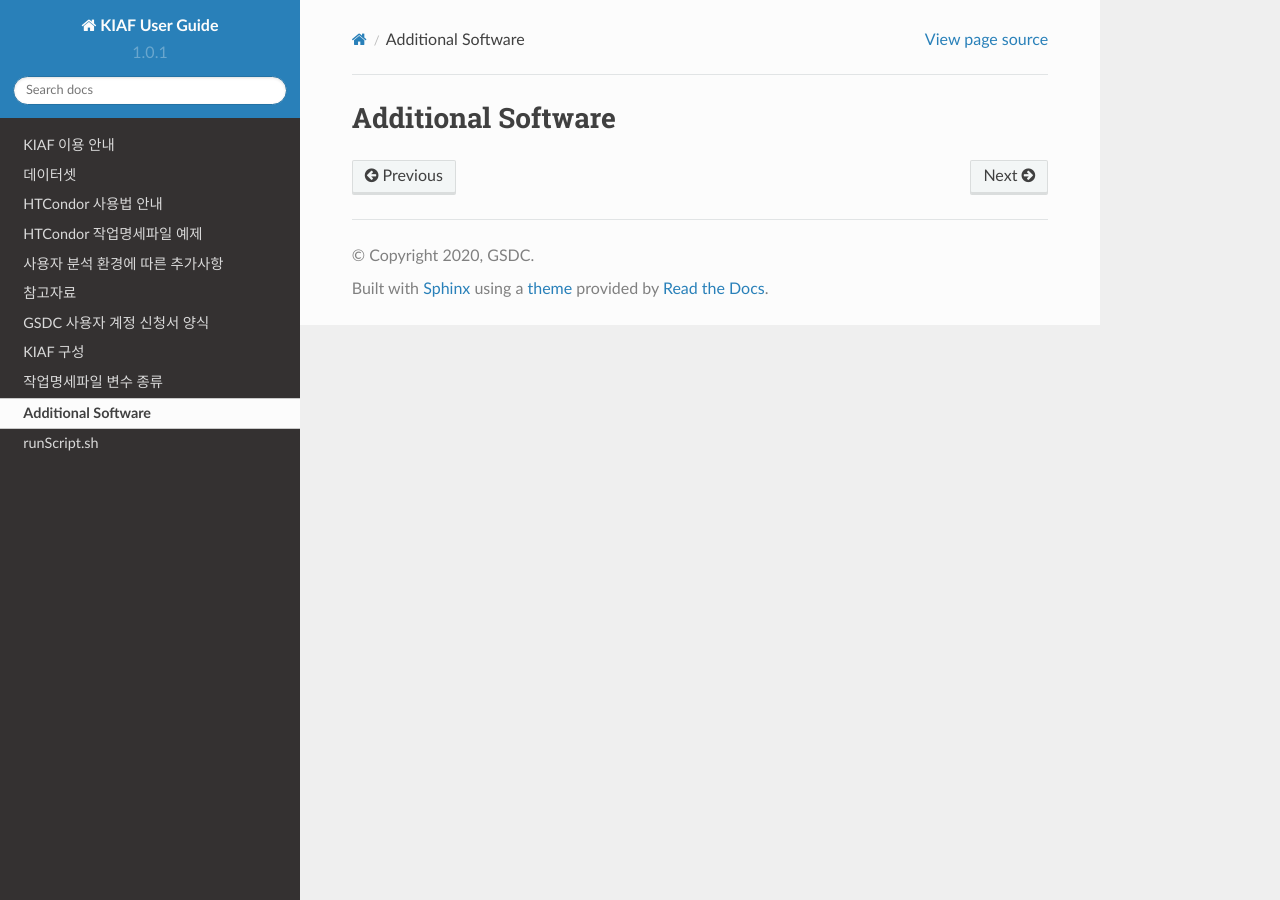
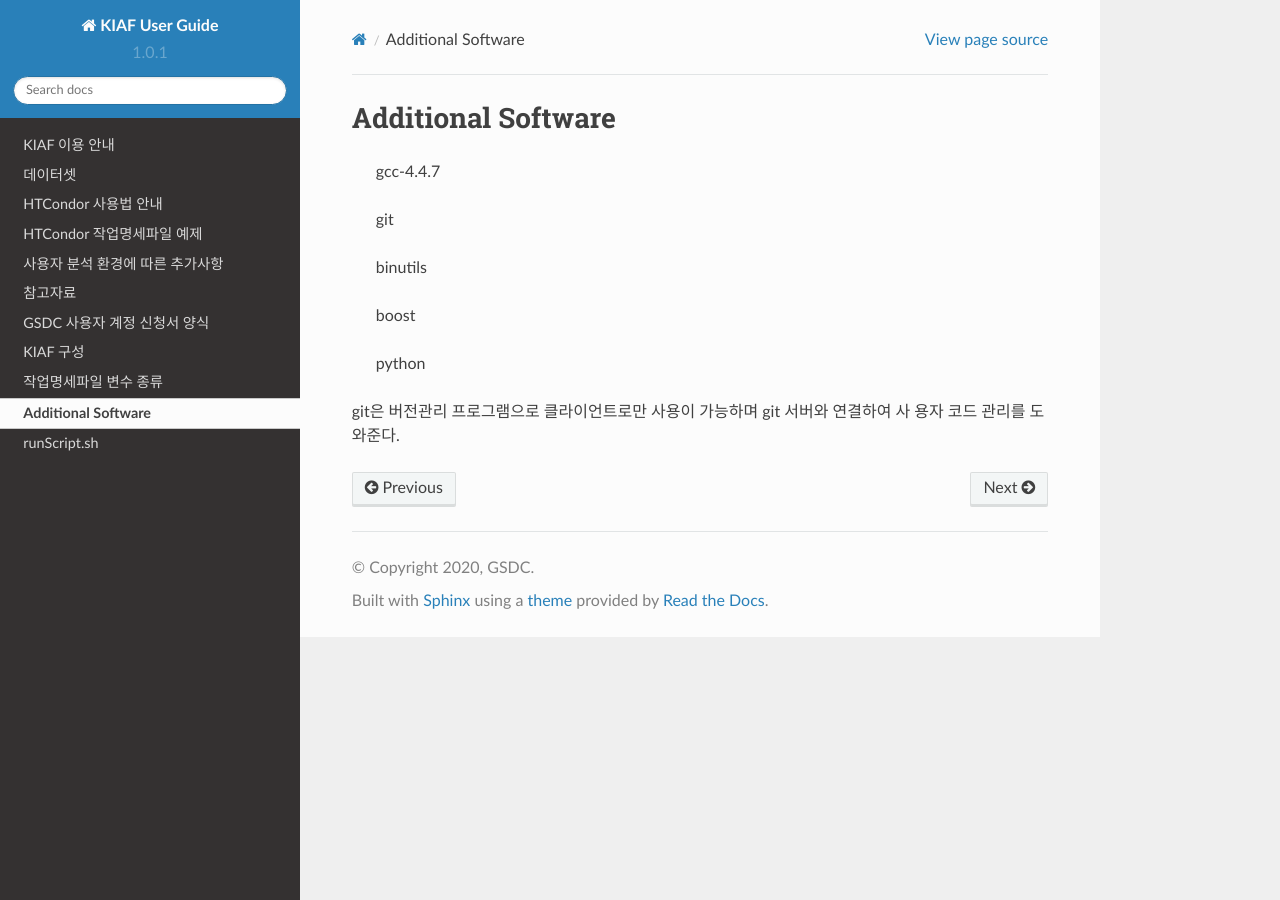
Before and after one commit to andiri/kiaf, a Sphinx documentation site: the page built from docs/source/appendix_d.rst, in a window 1280 px wide. Built offline with Sphinx 7.4.7 and the Read the Docs theme 2.0.0, drawn with Linux system fonts in a browser that asks for light colours.

Commit message:
Update appendix_d.rst

```diff
--- a/docs/source/appendix_d.rst
+++ b/docs/source/appendix_d.rst
@@ -1,2 +1,14 @@
 Additional Software
 ========================
+
+ gcc-4.4.7
+
+ git
+
+ binutils
+
+ boost
+
+ python
+
+git은 버전관리 프로그램으로 클라이언트로만 사용이 가능하며 git 서버와 연결하여 사 용자 코드 관리를 도와준다.
```
